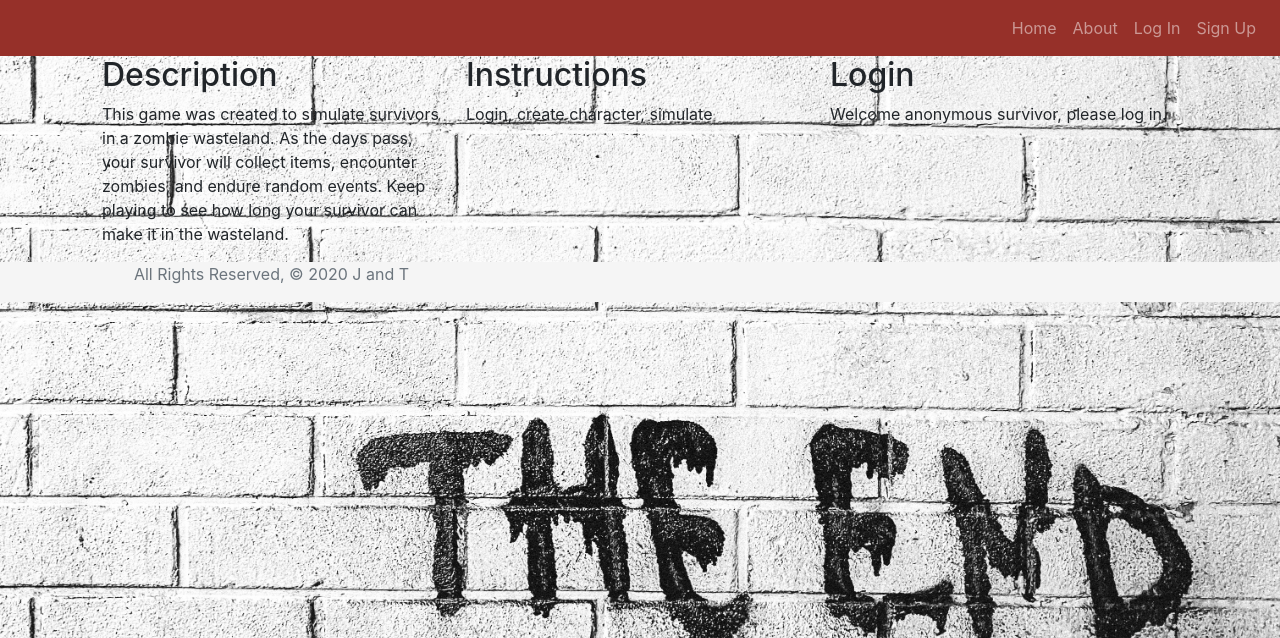
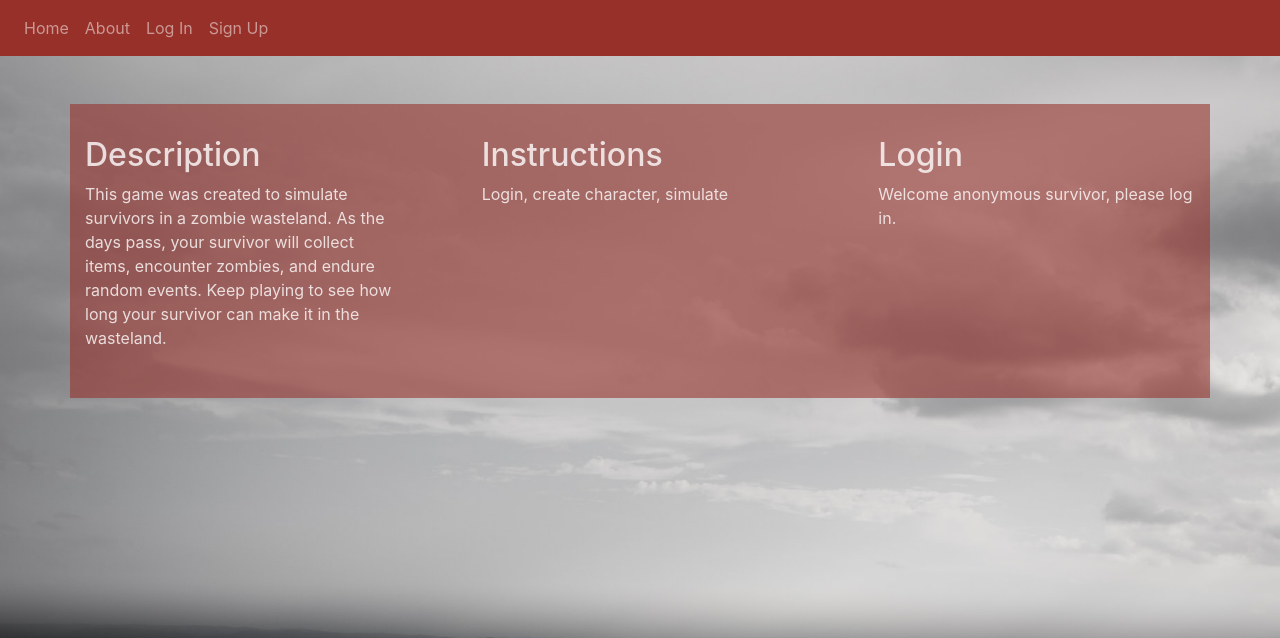
Before and after one commit to longevitytina/CV-Wasteland, a Django app: page / in a window 1280 px wide. Shown: the top 638 px of the page. Run offline with Django 3.2, Linux system fonts and the light colour scheme; some libraries are stand-ins or nearby versions.

Commit message:
Styling homepage

```diff
--- a/wasteland/main_app/static/css/style.css
+++ b/wasteland/main_app/static/css/style.css
@@ -1,8 +1,7 @@
 body {
-  background-image: url("../img/end.jpg");
+  background-image: url("../img/wasteland.jpg");
   background-size: cover;
   background-repeat: no-repeat;
-  background-position: center;
 }
 
 footer {
@@ -17,17 +16,19 @@ footer {
 }
 
 .container {
+  margin-top: 3em;
   display: grid;
   grid-template-columns: repeat(3, 1fr);
-  grid-gap: 1em;
-  padding: 0 2em;
+  grid-gap: 5em;
+  background-color: #96302992;
+  color: rgba(250, 245, 245, 0.845);
+  padding-top: 2em;
+  padding-bottom: 2em;
 }
 
-@media only screen and (max-width: 600px) {
+@media only screen and (max-width: 800px) {
   .container {
     display: block;
     text-align: center;
-    padding: 0;
-    margin: 1rem 0;
   }
 }
--- a/wasteland/main_app/templates/base.html
+++ b/wasteland/main_app/templates/base.html
@@ -16,8 +16,12 @@
 
 <body>
   <header class="navbar navbar-expand-lg navbar-dark" style="background-color: #963029;">
-    <ul class="navbar-nav ml-auto">
-      <li class="nav-item">
+    <button class="navbar-toggler" type="button" data-toggle="collapse" data-target="#navbarSupportedContent" aria-controls="navbarSupportedContent" aria-expanded="false" aria-label="Toggle navigation">
+      <span class="navbar-toggler-icon"></span>
+    </button>
+    <div class="collapse navbar-collapse" id="navbarSupportedContent">
+      <ul class="navbar-nav">
+        <li class="nav-item ">
           <a class="nav-link" href="/#">Home</a>
         </li>
         <li class="nav-item">
@@ -38,6 +42,7 @@
         <li><a class="nav-link" href="{% url 'signup' %}">Sign Up</a></li>
         {% endif %}
       </ul>
+    </div>
   </header>
 
   <main class="container">
@@ -45,11 +50,11 @@
     {% endblock %}
   </main>
 
-  <footer class="footer">
+  {% comment %} <footer class="footer">
     <div class="container footer-info">
       <span class="text-muted">All Rights Reserved, &copy; 2020 J and T &nbsp;</span>
     </div>
-  </footer>
+  </footer> {% endcomment %}
 
   <script src="https://code.jquery.com/jquery-3.4.1.slim.min.js"
     integrity="sha384-J6qa4849blE2+poT4WnyKhv5vZF5SrPo0iEjwBvKU7imGFAV0wwj1yYfoRSJoZ+n" crossorigin="anonymous">
--- a/wasteland/main_app/templates/home.html
+++ b/wasteland/main_app/templates/home.html
@@ -8,7 +8,7 @@
 
 {% block content %}
 
-<div>
+<div class="content">
     <h2>Description</h2>
     <p>
         This game was created to simulate survivors in a zombie wasteland. As the days pass, your survivor will
@@ -16,13 +16,13 @@
         can make it in the wasteland.
     </p>
 </div>
-<div >
+<div class="content">
     <h2>Instructions</h2>
         <p>
             Login, create character, simulate
         </p>
 </div>
-<div >
+<div class="content">
     <h2>Login</h2>
     {% if user.is_authenticated %}
         <p>Welcome, {{ user.username }}. Thanks for logging in.</p>
```
Also changed, not shown: wasteland/main_app/static/css/home.css (+4 -16 lines), wasteland/main_app/static/img/wasteland.jpg (added). Lines whose indentation alone changed are shown as unchanged.
